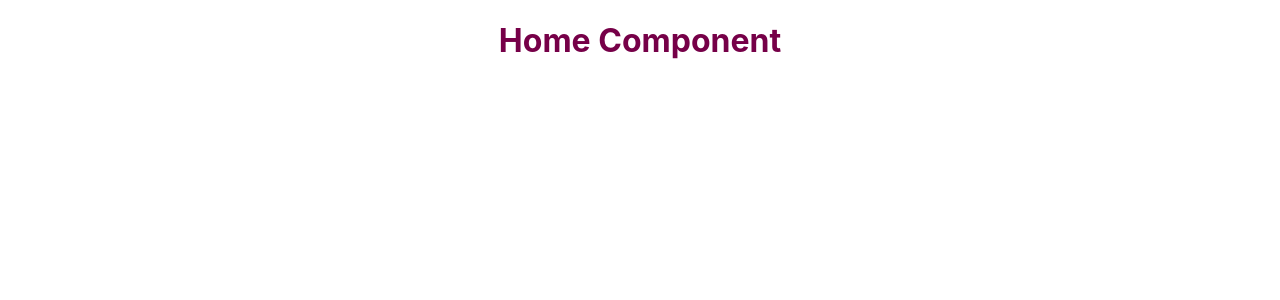
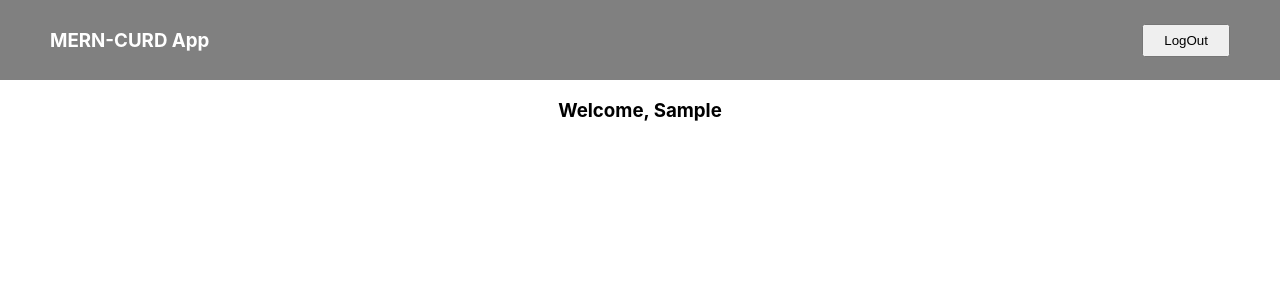
Before and after one commit to vaishnavan/Authentication, a React (Create React App) app in the folder client/: page /home in a window 1280 px wide. Shown: the top 300 px of the page. Built offline with nearby package versions, Linux system fonts and the light colour scheme; sample sign-in values are in the browser's storage.

Commit message:
home page impl

```diff
--- a/client/src/App.scss
+++ b/client/src/App.scss
@@ -1,7 +1 @@
 @import 'scss/variables/colors';
-
-h1{
-  color: $berry;
-  text-transform: capitalize;
-  text-align: center;
-}
--- a/client/src/components/Home/Home.js
+++ b/client/src/components/Home/Home.js
@@ -1,9 +1,18 @@
 import React from 'react'
+import Navbar from '../Navbar/Navbar';
+import './home.scss';
 
 function Home() {
+
+    const myLoginUserData = JSON.parse(localStorage.getItem("auth"));
+    console.log(myLoginUserData.user.username);
+
     return (
         <div>
-            <h1>home component</h1>
+            <Navbar />
+            <div className="home-welcomeGreet">
+                <h3>welcome, {myLoginUserData.user.username}</h3>
+            </div>
         </div>
     )
 }
--- /dev/null
+++ b/client/src/components/Home/home.scss
@@ -0,0 +1,4 @@
+.home-welcomeGreet h3{
+    text-transform: capitalize;
+    text-align: center;
+}
--- /dev/null
+++ b/client/src/components/Navbar/Navbar.js
@@ -0,0 +1,27 @@
+import React from 'react';
+import { useHistory } from 'react-router-dom';
+import './navbar.scss';
+
+function Navbar() {
+
+    let history = useHistory();
+
+    const handleToken = () => {
+        localStorage.removeItem("auth");
+        history.push("/login");
+    }
+    return (
+        <div>
+            <div className="navbar-main">
+                <div className="navbar-logo">
+                    <h3>MERN-CURD App</h3>
+                </div>
+                <div className="navbar-logout">
+                    <button onClick={handleToken}>LogOut</button>
+                </div>
+            </div>
+        </div>
+    )
+}
+
+export default Navbar
--- /dev/null
+++ b/client/src/components/Navbar/navbar.scss
@@ -0,0 +1,22 @@
+.navbar-main{
+    display: flex;
+    justify-content: space-between;
+    align-items: center;
+    padding: 10px 50px;
+    background-color: gray;
+
+    .navbar-logo h3{
+        color: white;
+    }
+
+    .navbar-logout button{
+        padding: 7px 20px;
+        cursor: pointer;
+    }
+}
+
+@media (max-width:600px) {
+    .navbar-main{
+        padding: 5px 20px;
+    }
+}
```
